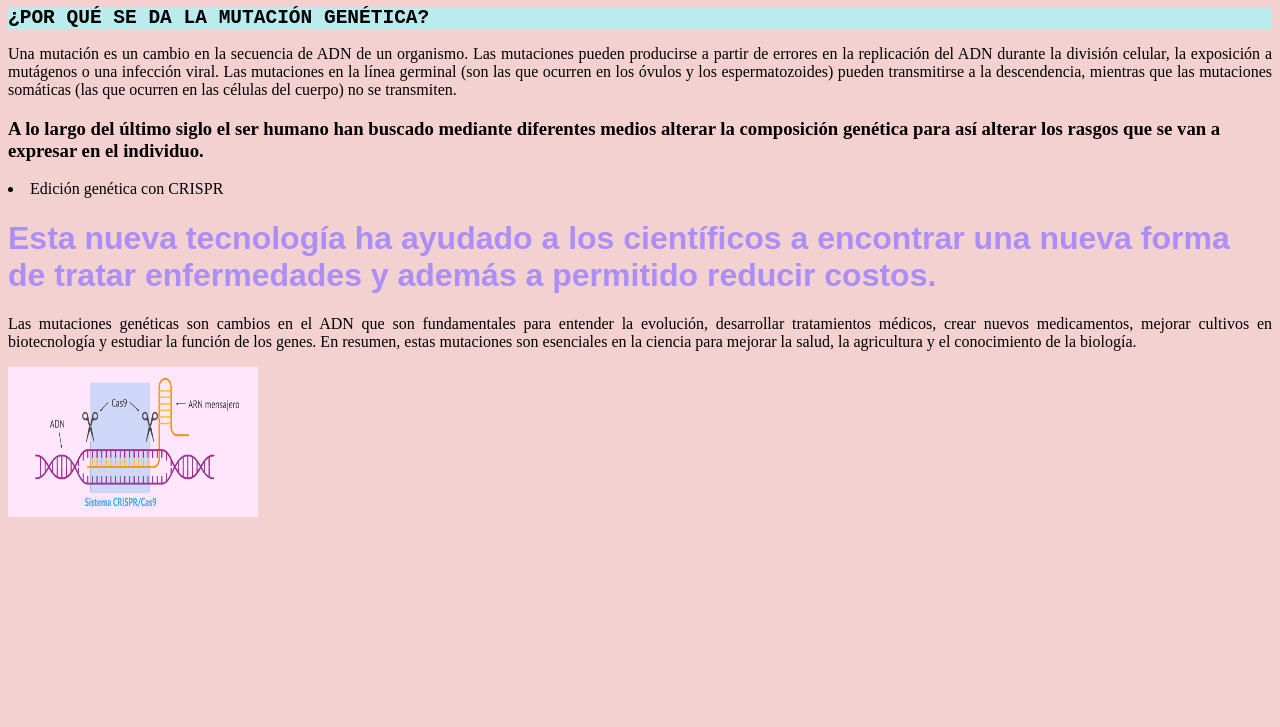
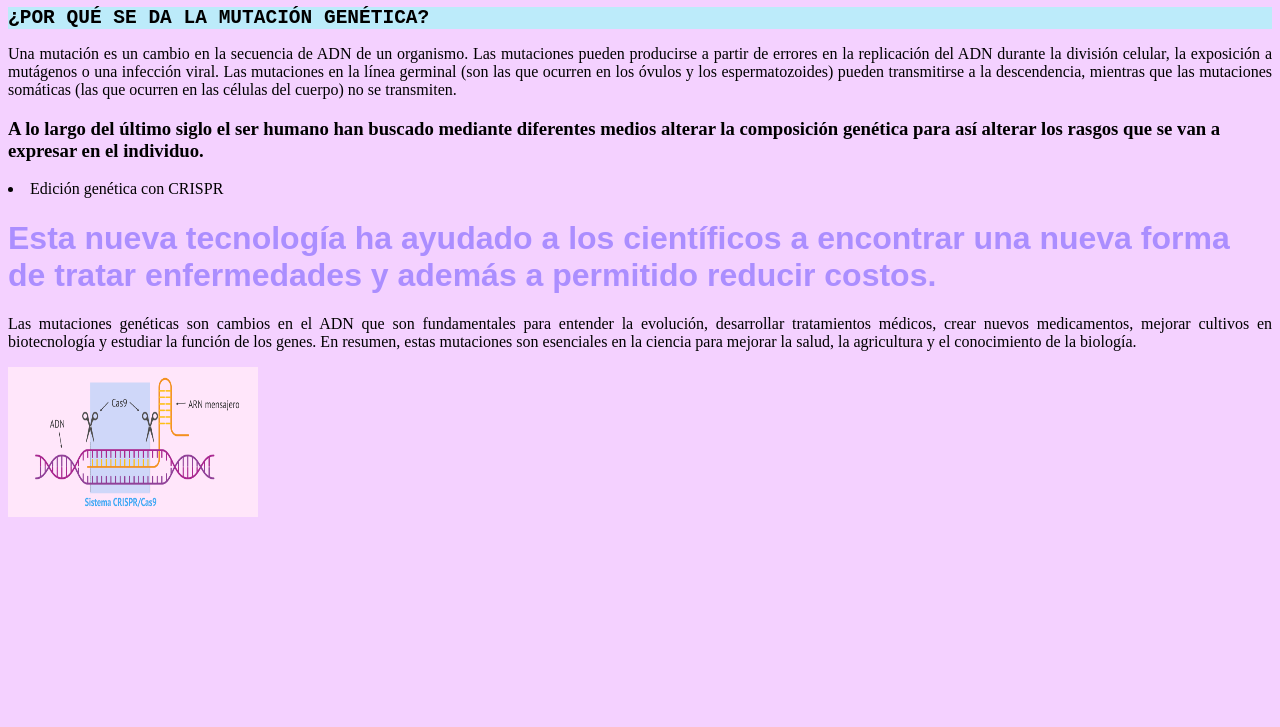
Before and after one commit to 09042008939/pagecientifica, a plain HTML site: page index.html in a window 1280 px wide. Shown: the part 73-800 px from the top of the page. Drawn offline with Linux system fonts and the light colour scheme.

Commit message:
style.css

```diff
--- a/style.css
+++ b/style.css
@@ -1,5 +1,5 @@
 body {
-  background: rgba(243, 204, 204, 0.9);
+  background: rgba(243, 204, 300, 0.9);
 }
 p {
   color: black;
```
